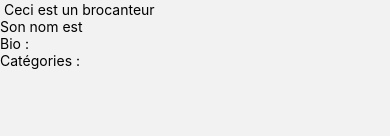
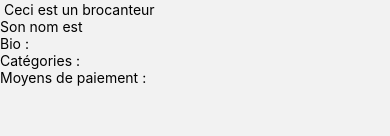
Before and after one commit to adatechschool/projet-mobile-tddeter, a React Native app in the folder TDDeter/: screen /Brocante in a window 390 px wide. Shown: the part 164-300 px from the top of the page. Built offline with nearby package versions, Linux system fonts and the light colour scheme.

Commit message:
[feat] Added formsOfPayment prop to Exposant component

```diff
--- a/TDDeter/Components/Exposant.js
+++ b/TDDeter/Components/Exposant.js
@@ -1,12 +1,13 @@
 import { Text, View } from "react-native";
 
-export default function Exposant({ name, biography, categories }) {
+export default function Exposant({ name, biography, categories, formsOfPayment }) {
   return (
     <View accessibilityLabel="exposant">
       <Text> Ceci est un brocanteur</Text>
       <Text>Son nom est {name}</Text>
       <Text>Bio : {biography}</Text>
       <Text>Catégories : {categories}</Text>
+      <Text>Moyens de paiement : {formsOfPayment} </Text>
     </View>
   );
 }
```
